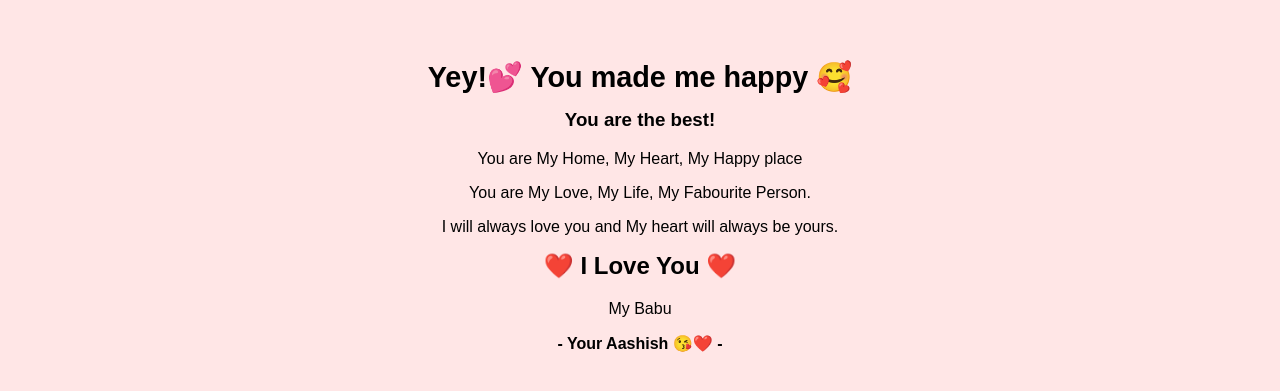
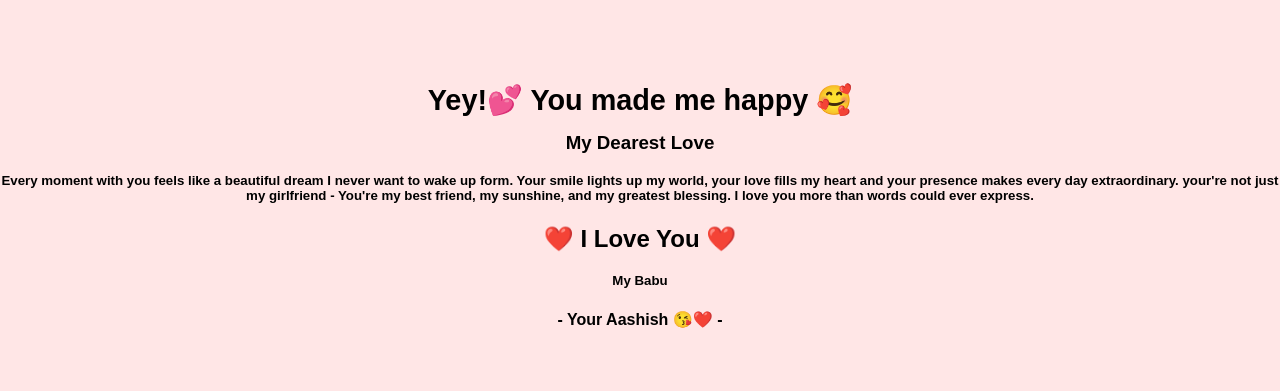
Before and after one commit to imaashish21/valentineSpecial, a plain HTML site: page yes.html in a window 1280 px wide. Shown: the part 203-594 px from the top of the page. Drawn offline with Linux system fonts and the light colour scheme.

Commit message:
first commit

```diff
--- a/yes.html
+++ b/yes.html
@@ -9,12 +9,16 @@
   <body>
     <div class="yes">
       <h1>Yey!💕 You made me happy 🥰</h1>
-      <h3>You are the best!</h3>
-      <p>You are My Home, My Heart, My Happy place</p>
-      <p>You are My Love, My Life, My Fabourite Person.</p>
-      <p>I will always love you and My heart will always be yours.</p>
+      <h3>My Dearest Love</h3>
+      <h5>
+        Every moment with you feels like a beautiful dream I never want to wake
+        up form. Your smile lights up my world, your love fills my heart and
+        your presence makes every day extraordinary. your're not just my
+        girlfriend - You're my best friend, my sunshine, and my greatest
+        blessing. I love you more than words could ever express.
+      </h5>
       <h2>❤️ I Love You ❤️</h2>
-      <p>My Babu</p>
+      <h5>My Babu</h5>
       <h4>- Your Aashish 😘❤️ -</h4>
     </div>
   </body>
```
